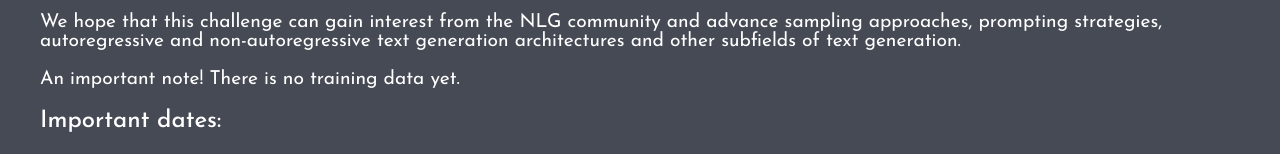
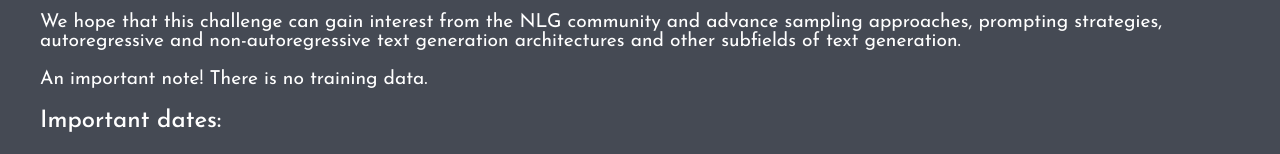
Before and after one commit to NazarovNikita1/LSGC, a Vue app: page / in a window 1280 px wide. Shown: the part 389-543 px from the top of the page. Built offline with nearby package versions, Linux system fonts and the light colour scheme; what vue-particles would draw is missing.

Commit message:
Update HomePage.vue

```diff
--- a/src/views/HomePage.vue
+++ b/src/views/HomePage.vue
@@ -34,7 +34,7 @@
       text generation.
     </p>
     <p class="program-step">
-      An important note! There is no training data yet.
+      An important note! There is no training data.
     </p>
     <h2 style="margin-top: 2vh">Important dates:</h2>
     <div
```
